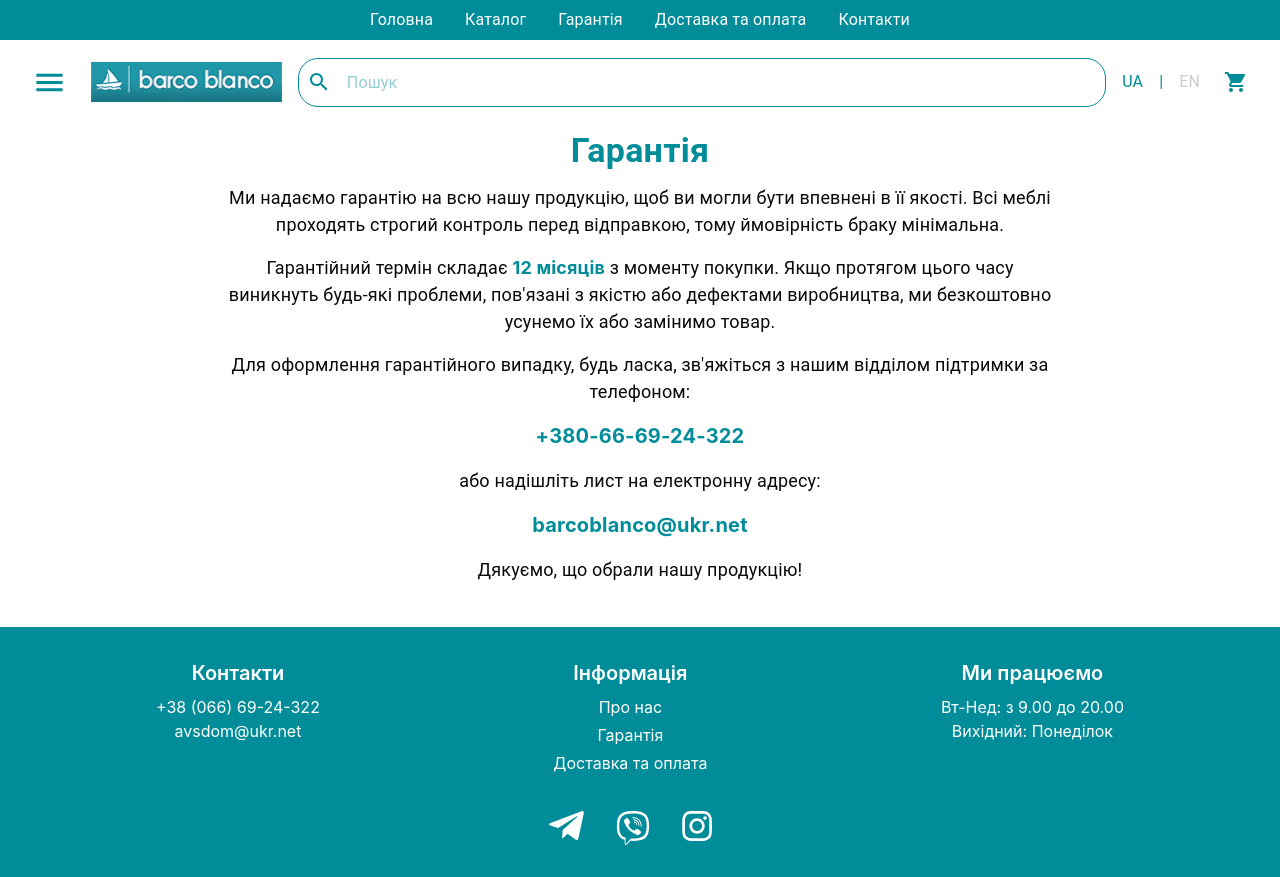
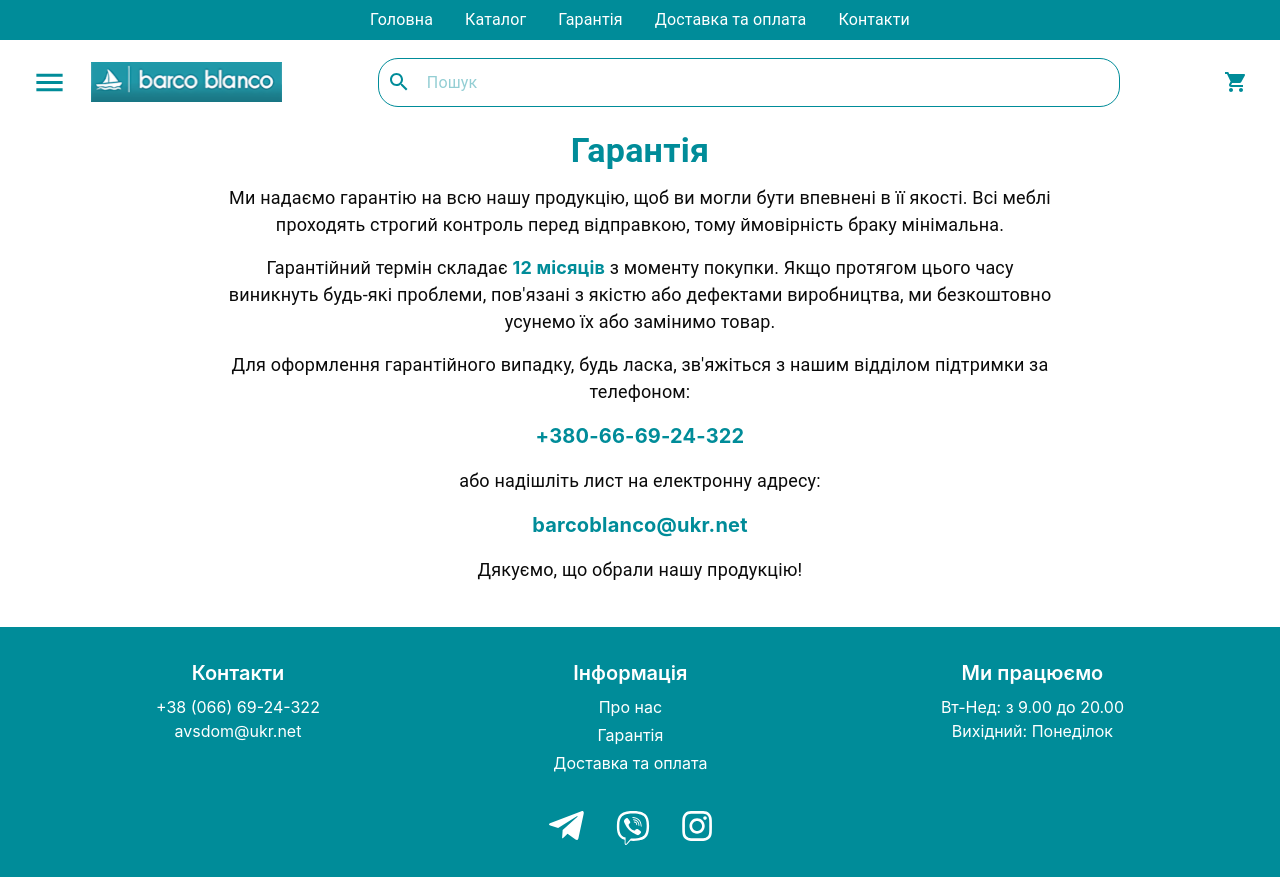
Before and after one commit to yaroslavgubich/barcoblanco-store, a Next.js app: page /guarantee in a window 1280 px wide. Built offline with nearby package versions, Linux system fonts and the light colour scheme.

Commit message:
remove en ua language switch

```diff
--- a/components/ui/Navbar.tsx
+++ b/components/ui/Navbar.tsx
@@ -19,7 +19,7 @@ import {
   ListItemText,
   Divider,
   useMediaQuery,
-  Paper
+  Paper,
 } from "@mui/material";
 
 import MenuOutlinedIcon from "@mui/icons-material/MenuOutlined";
@@ -102,7 +102,9 @@ const BurgerMenuContainer = styled(Box)({
 const Navbar: FC = () => {
   const [drawerOpen, setDrawerOpen] = useState(false);
   const [searchValue, setSearchValue] = useState("");
-  const [suggestions, setSuggestions] = useState<{ name: string; slug: string }[]>([]);
+  const [suggestions, setSuggestions] = useState<
+    { name: string; slug: string }[]
+  >([]);
   const [showSuggestions, setShowSuggestions] = useState(false);
   const containerRef = useRef<HTMLDivElement>(null);
   const router = useRouter();
@@ -111,7 +113,10 @@ const Navbar: FC = () => {
 
   useEffect(() => {
     const handleClickOutside = (event: MouseEvent) => {
-      if (containerRef.current && !containerRef.current.contains(event.target as Node)) {
+      if (
+        containerRef.current &&
+        !containerRef.current.contains(event.target as Node)
+      ) {
         setShowSuggestions(false);
       }
     };
@@ -123,7 +128,9 @@ const Navbar: FC = () => {
     const fetchSuggestions = async () => {
       if (!searchValue.trim()) return setSuggestions([]);
       try {
-        const res = await fetch(`/api/search?query=${encodeURIComponent(searchValue)}`);
+        const res = await fetch(
+          `/api/search?query=${encodeURIComponent(searchValue)}`
+        );
         if (res.ok) {
           const data = await res.json();
           setSuggestions(data);
@@ -154,36 +161,78 @@ const Navbar: FC = () => {
   return (
     <>
       {!isMobile && (
-        <Box sx={{ backgroundColor: "#008c99", display: "flex", justifyContent: "center", padding: "0.5rem 0" }}>
-          <Link href="/" passHref><HoverLink>Головна</HoverLink></Link>
-          <Link href="/products" passHref><HoverLink>Каталог</HoverLink></Link>
-          <Link href="/guarantee" passHref><HoverLink>Гарантія</HoverLink></Link>
-          <Link href="/delivery" passHref><HoverLink>Доставка та оплата</HoverLink></Link>
-          <Link href="/contacts" passHref><HoverLink>Контакти</HoverLink></Link>
+        <Box
+          sx={{
+            backgroundColor: "#008c99",
+            display: "flex",
+            justifyContent: "center",
+            padding: "0.5rem 0",
+          }}
+        >
+          <Link href="/" passHref>
+            <HoverLink>Головна</HoverLink>
+          </Link>
+          <Link href="/products" passHref>
+            <HoverLink>Каталог</HoverLink>
+          </Link>
+          <Link href="/guarantee" passHref>
+            <HoverLink>Гарантія</HoverLink>
+          </Link>
+          <Link href="/delivery" passHref>
+            <HoverLink>Доставка та оплата</HoverLink>
+          </Link>
+          <Link href="/contacts" passHref>
+            <HoverLink>Контакти</HoverLink>
+          </Link>
         </Box>
       )}
 
-      <Drawer anchor="left" open={drawerOpen} onClose={() => setDrawerOpen(false)}>
+      <Drawer
+        anchor="left"
+        open={drawerOpen}
+        onClose={() => setDrawerOpen(false)}
+      >
         <BurgerMenuContainer>
           <Link href="/">
             <BurgerMenuHeader>
-              <Box component="img" src="/icons/logo.svg" alt="logo" sx={{ width: 150, height: 50 }} />
+              <Box
+                component="img"
+                src="/icons/logo.svg"
+                alt="logo"
+                sx={{ width: 150, height: 50 }}
+              />
             </BurgerMenuHeader>
           </Link>
           <Divider />
           <List>
             <ListItem disablePadding>
-              <ListItemButton component={Link} href="/products" onClick={() => setDrawerOpen(false)}>
-                <ListItemText primary="Каталог" primaryTypographyProps={{ fontWeight: "bold", fontSize: 20, color: "#008c99" }} />
+              <ListItemButton
+                component={Link}
+                href="/products"
+                onClick={() => setDrawerOpen(false)}
+              >
+                <ListItemText
+                  primary="Каталог"
+                  primaryTypographyProps={{
+                    fontWeight: "bold",
+                    fontSize: 20,
+                    color: "#008c99",
+                  }}
+                />
               </ListItemButton>
             </ListItem>
-            {[{ text: "Шафи", href: "/category/wardrobe" },
+            {[
+              { text: "Шафи", href: "/category/wardrobe" },
               { text: "Тумби", href: "/category/cabinet" },
               { text: "Дзеркала", href: "/category/mirrors" },
-              { text: "Водонепроникні", href: "/category/waterproof" }
+              { text: "Водонепроникні", href: "/category/waterproof" },
             ].map((item) => (
               <ListItem key={item.href} disablePadding>
-                <ListItemButton component={Link} href={item.href} onClick={() => setDrawerOpen(false)}>
+                <ListItemButton
+                  component={Link}
+                  href={item.href}
+                  onClick={() => setDrawerOpen(false)}
+                >
                   <ListItemText primary={item.text} />
                 </ListItemButton>
               </ListItem>
@@ -191,14 +240,19 @@ const Navbar: FC = () => {
           </List>
           <Divider />
           <List>
-            {[{ text: "Головна", href: "/" },
+            {[
+              { text: "Головна", href: "/" },
               { text: "Каталог", href: "/products" },
               { text: "Гарантія", href: "/guarantee" },
               { text: "Доставка та оплата", href: "/delivery" },
-              { text: "Контакти", href: "/contacts" }
+              { text: "Контакти", href: "/contacts" },
             ].map((item) => (
               <ListItem key={item.href} disablePadding>
-                <ListItemButton component={Link} href={item.href} onClick={() => setDrawerOpen(false)}>
+                <ListItemButton
+                  component={Link}
+                  href={item.href}
+                  onClick={() => setDrawerOpen(false)}
+                >
                   <ListItemText primary={item.text} />
                 </ListItemButton>
               </ListItem>
@@ -207,29 +261,74 @@ const Navbar: FC = () => {
           <Divider />
           <List>
             <ListItem disablePadding>
-              <ListItemButton component={Link} href="/basket" onClick={() => setDrawerOpen(false)}>
-                <ListItemText primary="Кошик" primaryTypographyProps={{ fontWeight: "bold", fontSize: 20, color: "#008c99" }} />
+              <ListItemButton
+                component={Link}
+                href="/basket"
+                onClick={() => setDrawerOpen(false)}
+              >
+                <ListItemText
+                  primary="Кошик"
+                  primaryTypographyProps={{
+                    fontWeight: "bold",
+                    fontSize: 20,
+                    color: "#008c99",
+                  }}
+                />
               </ListItemButton>
             </ListItem>
           </List>
         </BurgerMenuContainer>
       </Drawer>
 
-      <AppBar position="static" elevation={0} sx={{ backgroundColor: "transparent", mt: "10px" }}>
-        <Toolbar sx={{ maxWidth: "1400px", width: "100%", mx: "auto", display: "flex", justifyContent: "space-between", alignItems: "center", px: 2, gap: 2, flexWrap: isMobile ? 'wrap' : 'nowrap' }}>
+      <AppBar
+        position="static"
+        elevation={0}
+        sx={{ backgroundColor: "transparent", mt: "10px" }}
+      >
+        <Toolbar
+          sx={{
+            maxWidth: "1400px",
+            width: "100%",
+            mx: "auto",
+            display: "flex",
+            justifyContent: "space-between",
+            alignItems: "center",
+            px: 2,
+            gap: 2,
+            flexWrap: isMobile ? "wrap" : "nowrap",
+          }}
+        >
           <Box sx={{ display: "flex", alignItems: "center", gap: 2 }}>
-            <IconButton sx={{ color: "#008c99" }} onClick={() => setDrawerOpen(true)}>
+            <IconButton
+              sx={{ color: "#008c99" }}
+              onClick={() => setDrawerOpen(true)}
+            >
               <MenuOutlinedIcon fontSize="large" />
             </IconButton>
             <Link href="/">
-              <Box component="img" src="/icons/logo.svg" alt="Logo" sx={{ height: 40, cursor: "pointer" }} />
+              <Box
+                component="img"
+                src="/icons/logo.svg"
+                alt="Logo"
+                sx={{ height: 40, cursor: "pointer" }}
+              />
             </Link>
           </Box>
 
           {/* Поиск всегда отображается */}
-          <Box ref={containerRef} sx={{ position: "relative", flex: 1, my: isMobile ? 1 : 0 }}>
+          <Box
+            ref={containerRef}
+            sx={{
+              position: "relative",
+              flex: 1,
+              my: isMobile ? 1 : 0,
+              mx: isMobile ? 2 : 10,
+            }}
+          >
             <SearchContainer>
-              <SearchIconWrapper><SearchIcon /></SearchIconWrapper>
+              <SearchIconWrapper>
+                <SearchIcon />
+              </SearchIconWrapper>
               <StyledInputBase
                 placeholder="Пошук"
                 value={searchValue}
@@ -244,7 +343,10 @@ const Navbar: FC = () => {
             {showSuggestions && suggestions.length > 0 && (
               <SuggestionsContainer>
                 {suggestions.map((item) => (
-                  <ListItemButton key={item.slug} onClick={() => handleSuggestionClick(item.slug)}>
+                  <ListItemButton
+                    key={item.slug}
+                    onClick={() => handleSuggestionClick(item.slug)}
+                  >
                     <ListItemText primary={item.name} />
                   </ListItemButton>
                 ))}
@@ -253,9 +355,6 @@ const Navbar: FC = () => {
           </Box>
 
           <Box sx={{ display: "flex", alignItems: "center", gap: 2 }}>
-            <Typography sx={{ cursor: "pointer", color: "#008c99" }}>UA</Typography>
-            <Typography sx={{ color: "#008c99" }}>|</Typography>
-            <Typography sx={{ cursor: "pointer", color: "#ccc" }}>EN</Typography>
             <Link href="/basket">
               <IconButton sx={{ color: "#008c99" }}>
                 <Badge
@@ -263,8 +362,8 @@ const Navbar: FC = () => {
                   sx={{
                     "& .MuiBadge-badge": {
                       backgroundColor: "#008c99",
-                      color: "#fff"
-                    }
+                      color: "#fff",
+                    },
                   }}
                 >
                   <ShoppingCartIcon />
```
